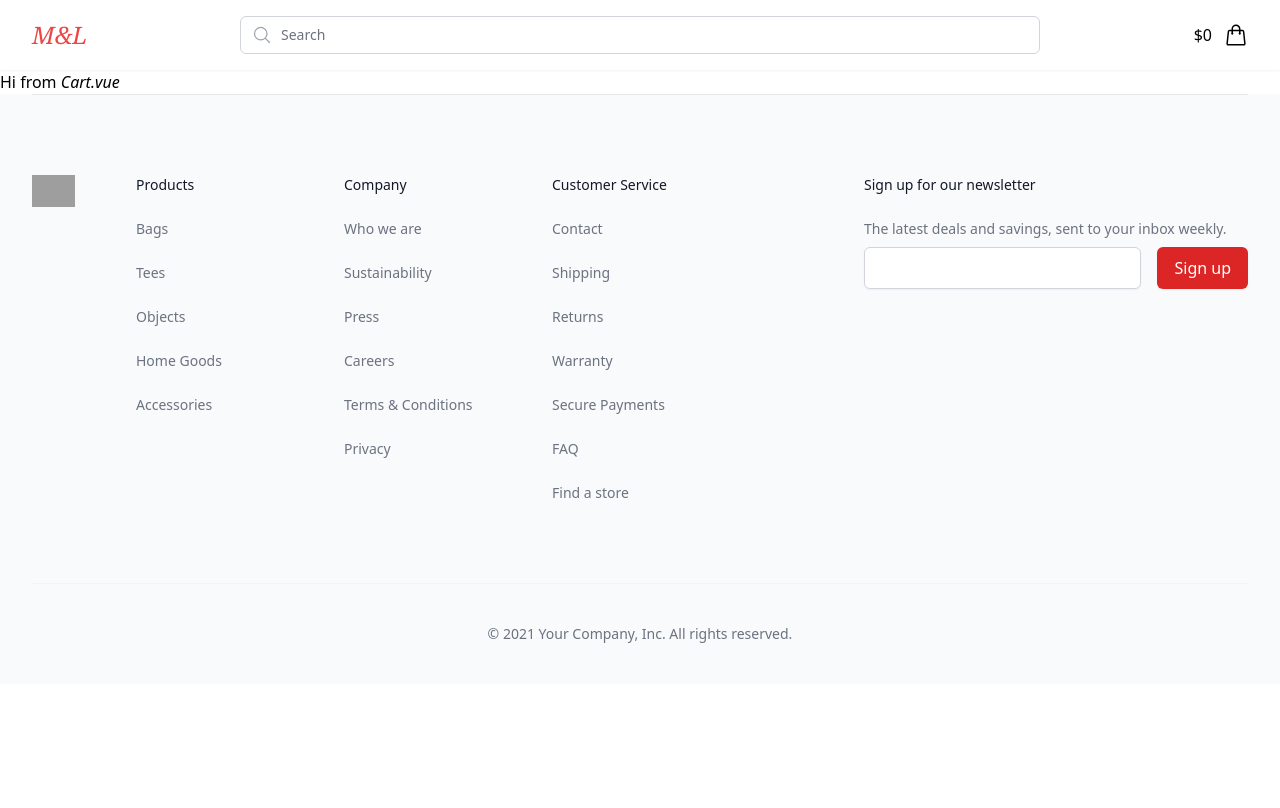
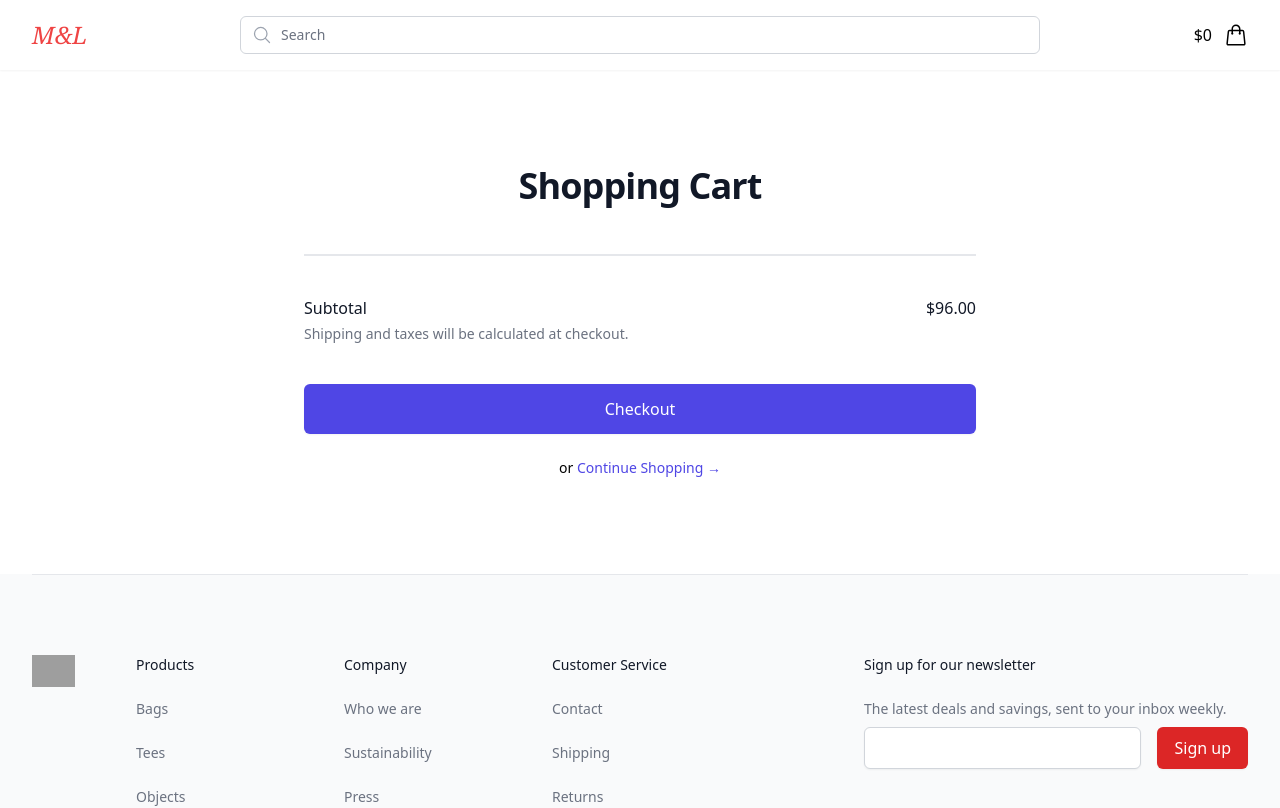
Before and after one commit to rbndelrio/infinia-m-and-l, a Vue app: page /cart in a window 1280 px wide. Shown: the top 808 px of the page. Built offline with nearby package versions, Linux system fonts and the light colour scheme; grey boxes are pictures that could not be loaded.

Commit message:
feat(pages): :sparkles: Completed cart page template

```diff
--- a/src/views/Cart.vue
+++ b/src/views/Cart.vue
@@ -1,5 +1,116 @@
 <template>
-  <div>
-    Hi from <span class="italic">Cart.vue</span>
+  <div class="bg-white">
+    <div class="mx-auto max-w-2xl py-16 px-4 sm:py-24 sm:px-6 lg:px-0">
+      <h1 class="text-center text-3xl font-bold tracking-tight text-gray-900 sm:text-4xl">Shopping Cart</h1>
+
+      <form class="mt-12" @submit.prevent="checkout">
+        <section aria-labelledby="cart-heading">
+          <h2 id="cart-heading" class="sr-only">Items in your shopping cart</h2>
+
+          <ul role="list" class="divide-y divide-gray-200 border-t border-b border-gray-200">
+            <li v-for="product in cartProducts" :key="product.id" class="flex py-6">
+              <div class="flex-shrink-0">
+                <img :src="product.thumbnail" :alt="product.description" class="h-24 w-24 rounded-md object-cover object-center sm:h-32 sm:w-32" />
+              </div>
+
+              <div class="ml-4 flex flex-1 flex-col sm:ml-6">
+                <div>
+                  <div class="flex justify-between">
+                    <h4 class="text-sm">
+                      <router-link
+                        :to="{ name: 'Product', params: { id: product.id } }"
+                        class="font-medium text-gray-700 hover:text-gray-800"
+                      >{{ product.title }}</router-link>
+                    </h4>
+                    <p class="ml-4 text-sm font-medium text-gray-900">{{ product.price }}</p>
+                  </div>
+                  <p class="mt-1 text-sm text-gray-500">{{ product.color }}</p>
+                  <p class="mt-1 text-sm text-gray-500">{{ product.size }}</p>
+                </div>
+
+                <div class="mt-4 flex flex-1 items-end justify-between">
+                  <div class="ml-4">
+                    <button @click="$store.dispatch('removeFromCart', product.id)" type="button" class="text-sm font-medium text-indigo-600 hover:text-indigo-500">
+                      <span>Remove</span>
+                    </button>
+                  </div>
+                </div>
+              </div>
+            </li>
+          </ul>
+        </section>
+
+        <!-- Order summary -->
+        <section aria-labelledby="summary-heading" class="mt-10">
+          <h2 id="summary-heading" class="sr-only">Order summary</h2>
+
+          <div>
+            <dl class="space-y-4">
+              <div class="flex items-center justify-between">
+                <dt class="text-base font-medium text-gray-900">Subtotal</dt>
+                <dd class="ml-4 text-base font-medium text-gray-900">$96.00</dd>
+              </div>
+            </dl>
+            <p class="mt-1 text-sm text-gray-500">Shipping and taxes will be calculated at checkout.</p>
+          </div>
+
+          <div class="mt-10">
+            <button type="submit" class="w-full rounded-md border border-transparent bg-indigo-600 py-3 px-4 text-base font-medium text-white shadow-sm hover:bg-indigo-700 focus:outline-none focus:ring-2 focus:ring-indigo-500 focus:ring-offset-2 focus:ring-offset-gray-50">Checkout</button>
+          </div>
+
+          <div class="mt-6 text-center text-sm">
+            <p>
+              or
+              <a href="#" class="font-medium text-indigo-600 hover:text-indigo-500">
+                Continue Shopping
+                <span aria-hidden="true"> &rarr;</span>
+              </a>
+            </p>
+          </div>
+        </section>
+      </form>
+    </div>
   </div>
 </template>
+
+<script>
+export default {
+  computed: {
+    // TODO: Use vue's state mapping functions for this
+    cartProducts() { console.log(this.$store.getters.cartProducts); return this.$store.getters.cartProducts },
+    cartTotal() { return this.$store.getters.cartPrice },
+  },
+  methods: {
+    checkout() {
+      this.$store.dispatch('checkout');
+      this.$router.push({ name: 'Confirmation' })
+    }
+  }
+}
+// const products = [
+//   {
+//     id: 1,
+//     name: 'Artwork Tee',
+//     href: '#',
+//     price: '$32.00',
+//     color: 'Mint',
+//     size: 'Medium',
+//     inStock: true,
+//     imageSrc: 'https://tailwindui.com/img/ecommerce-images/checkout-page-03-product-04.jpg',
+//     imageAlt: 'Front side of mint cotton t-shirt with wavey lines pattern.',
+//   },
+//   {
+//     id: 2,
+//     name: 'Basic Tee',
+//     href: '#',
+//     price: '$32.00',
+//     color: 'Charcoal',
+//     inStock: false,
+//     leadTime: '7-8 years',
+//     size: 'Large',
+//     imageSrc: 'https://tailwindui.com/img/ecommerce-images/shopping-cart-page-01-product-02.jpg',
+//     imageAlt: 'Front side of charcoal cotton t-shirt.',
+//   },
+//   // More products...
+// ]
+</script>
--- a/src/views/ThankYou.vue
+++ /dev/null
@@ -1,5 +0,0 @@
-<template>
-  <div>
-    Hi from <span class="italic">ThankYou.vue</span>
-  </div>
-</template>
```
